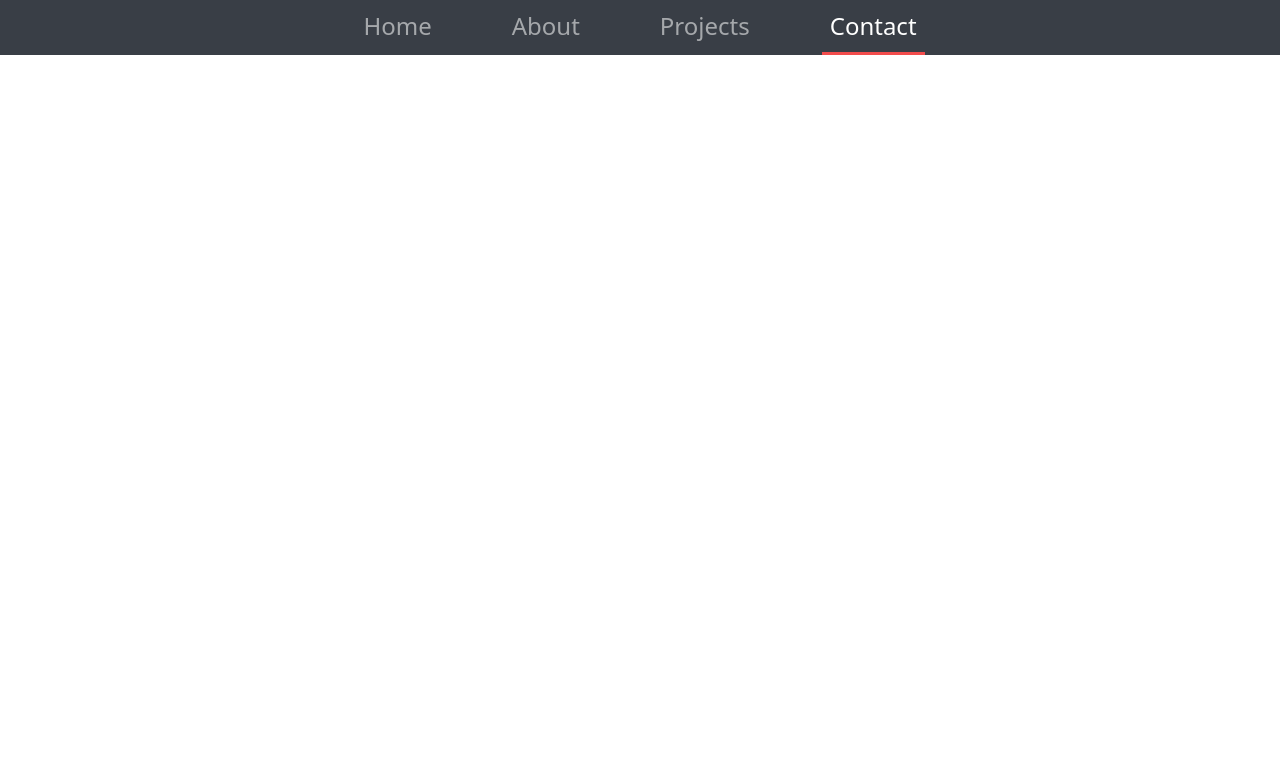
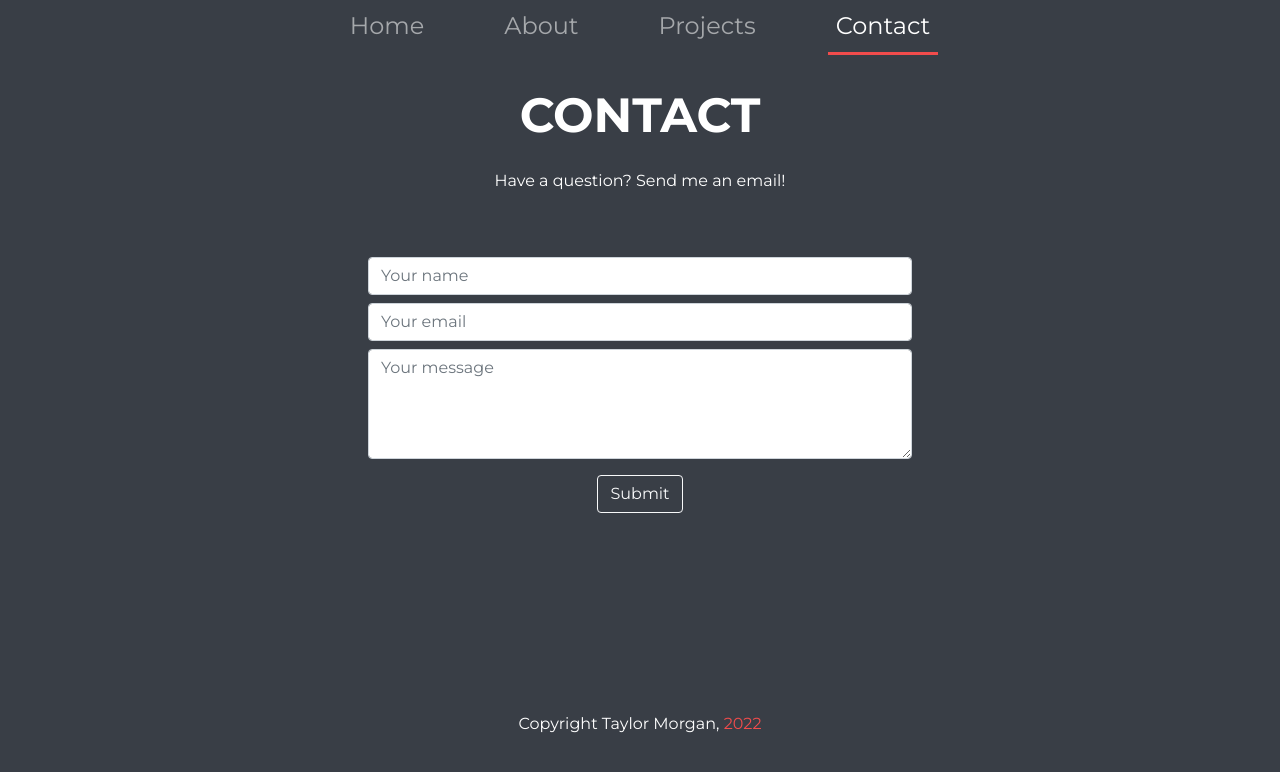
Before and after one commit to TaylorJMorgan/Portfolio-Website, a React (Create React App) app: page /Contact in a window 1280 px wide. Shown: the top 772 px of the page. Built offline with nearby package versions, Linux system fonts and the light colour scheme.

Commit message:
Add contact page and placeholder email form, add project page placeholder

```diff
--- a/public/index.html
+++ b/public/index.html
@@ -10,35 +10,15 @@
       content="Taylor Morgan Professional Website"
     />
     <link rel="apple-touch-icon" href="%PUBLIC_URL%/logo192.png" />
-    <!--
-      manifest.json provides metadata used when your web app is installed on a
-      user's mobile device or desktop. See https://developers.google.com/web/fundamentals/web-app-manifest/
-    -->
     <link rel="manifest" href="%PUBLIC_URL%/manifest.json" />
-    <!--
-      Notice the use of %PUBLIC_URL% in the tags above.
-      It will be replaced with the URL of the `public` folder during the build.
-      Only files inside the `public` folder can be referenced from the HTML.
-
-      Unlike "/favicon.ico" or "favicon.ico", "%PUBLIC_URL%/favicon.ico" will
-      work correctly both with client-side routing and a non-root public URL.
-      Learn how to configure a non-root public URL by running `npm run build`.
-    -->
+    <link rel="preconnect" href="https://fonts.googleapis.com">
+    <link rel="preconnect" href="https://fonts.gstatic.com" crossorigin>
+    <link href="https://fonts.googleapis.com/css2?family=Montserrat:wght@100;300;400;700;900&display=swap" rel="stylesheet">
     <title>Taylor Morgan</title>
   </head>
   <body>
     <noscript>You need to enable JavaScript to run this app.</noscript>
     <div id="root"></div>
-    <!--
-      This HTML file is a template.
-      If you open it directly in the browser, you will see an empty page.
-
-      You can add webfonts, meta tags, or analytics to this file.
-      The build step will place the bundled scripts into the <body> tag.
-
-      To begin the development, run `npm start` or `yarn start`.
-      To create a production bundle, use `npm run build` or `yarn build`.
-    -->
     <script src="https://cdn.jsdelivr.net/npm/bootstrap@5.2.0-beta1/dist/js/bootstrap.bundle.min.js" integrity="sha384-pprn3073KE6tl6bjs2QrFaJGz5/SUsLqktiwsUTF55Jfv3qYSDhgCecCxMW52nD2" crossorigin="anonymous"></script>
   </body>
 </html>
--- a/src/App.css
+++ b/src/App.css
@@ -1,3 +1,8 @@
+body {
+  font-family: 'Montserrat';
+  background-color: #f5f5f5;
+}
+
 .highlight {
   color: #F24C4C;
 }
@@ -6,13 +11,13 @@
   font-size: 32pt;
   text-align: center;
   color: #fff;
-  height: 100vh;
+  height: calc(100vh - 55px);
   width: 100vw;
   animation: slideIn 2s forwards;
 }
 
-.home-background {
-  height: 100vh;
+.page-background-dark {
+  height: calc(100vh - 55px);
   width: 100vw;
   background-color: #393E46;
 }
@@ -21,9 +26,9 @@
   margin-top: 20px;
 }
 
-.about-background {
+.page-background {
   background-color: #f5f5f5;
-  height: 100vh;
+  height: calc(100% - 55px);
   width: 100vw;
 }
 
@@ -31,9 +36,24 @@
   .home-banner {
     font-size: 16pt;
   }
-  .start-button {
+}
 
-  }
+.page-title {
+  font-size: 3rem;
+  text-align: center;
+  padding-top: 2rem;
+  padding-bottom: 1rem;
+  color: #393E46;
+  font-weight: 700;
+}
+
+.page-title-dark {
+  font-size: 3rem;
+  text-align: center;
+  padding-top: 2rem;
+  padding-bottom: 1rem;
+  color: #fff;
+  font-weight: 700;
 }
 
 @keyframes slideIn {
@@ -81,10 +101,28 @@
   margin-right: 0;
 }
 
-.hidden {
-  display: none;
+.footer {
+  text-align: center;
+  background-color:#393E46;
+  padding-top: 3rem;
+  padding-bottom: 2rem;
 }
 
-.visible {
+.footer-text {
+  font-size: 1rem;
+  color:#fff;
+}
 
+.inner-page {
+  height: calc(100vh - 55px - 136px);
 }
+
+
+.form-header {
+  color: #fff;
+  text-align: center;
+}
+
+.contact-form {
+  text-align: center;
+}
--- a/src/components/About.jsx
+++ b/src/components/About.jsx
@@ -11,9 +11,10 @@ function About() {
         <motion.div
             initial={{ y: -(window.innerHeight) }}
             animate={{ y: 0, transition: { duration: 0.5 } }}
-            exit={{ y: window.innerHeight, transition: { duration: 0.5 } }}
-            className='about-background'>
+            exit={{ y: -(window.innerHeight), transition: { duration: 0.5 } }}
+            className='page-background'>
             <section id='about'>
+                <h1 className='page-title'>ABOUT</h1>
                 <div className='row justify-content-center'>
                     <div className='d-flex col-sm-12 col-md-6 col-lg-5 align-items-stretch'>
                         <Card
--- a/src/components/Contact.jsx
+++ b/src/components/Contact.jsx
@@ -0,0 +1,34 @@
+import React from 'react';
+import { motion } from 'framer-motion';
+import Footer from './Footer';
+
+function Contact() {
+
+    return (
+        <motion.div
+            initial={{ y: -(window.innerHeight) }}
+            animate={{ y: 0, transition: { duration: 0.5 } }}
+            exit={{ y: -(window.innerHeight), transition: { duration: 0.5 } }}
+            className='page-background-dark'>
+            <div className='inner-page'>
+                <h1 className='page-title-dark'>CONTACT</h1>
+
+                <p className='form-header'>Have a question? Send me an email!</p>
+                <div className='d-flex align-items-center justify-content-center'>
+                    <form className='w-50' action="/" method="post">
+                        <div className='contact-form m-5'>
+                            <input type='text' className='form-control my-2' placeholder='Your name' />
+                            <input type='email' className='form-control my-2' placeholder='Your email' />
+                            <textarea className='form-control my-2' placeholder='Your message' rows='4' />
+                            <button className='btn btn-md btn-outline-light my-2'>Submit</button>
+                        </div>
+                    </form>
+                </div>
+
+            </div>
+            <Footer />
+        </motion.div>
+    )
+}
+
+export default Contact;
--- /dev/null
+++ b/src/components/Footer.jsx
@@ -0,0 +1,14 @@
+import React from 'react';
+
+function Footer() {
+
+    const currentYear = new Date().getFullYear();
+
+    return (
+        <div className='footer'>
+            <p className='footer-text'>Copyright Taylor Morgan, <span className='highlight'>{currentYear}</span></p>
+        </div>
+    )
+}
+
+export default Footer;
--- a/src/components/Home.jsx
+++ b/src/components/Home.jsx
@@ -8,9 +8,8 @@ function Home() {
         <motion.div
             initial={{ y: -(window.innerHeight) }}
             animate={{ y: 0, transition: { duration: 0.5 } }}
-            exit={{ y: window.innerHeight, transition: { duration: 0.5 } }}
-            className='home-background'>
-            <section id='home'>
+            exit={{ y: -(window.innerHeight), transition: { duration: 0.5 } }}
+            className='page-background-dark'>
             <div className='flex row home-banner align-items-center'>
                 <div className='col'>
                     Hello, I'm&nbsp;
@@ -28,7 +27,6 @@ function Home() {
                     </NavLink>
                 </div>
             </div>
-            </section>
         </motion.div>
 
 
--- a/src/components/Main.jsx
+++ b/src/components/Main.jsx
@@ -1,8 +1,10 @@
-import React, { useState } from 'react';
+import React from 'react';
 import { Route, Routes, useLocation } from 'react-router-dom';
 import Home from './Home';
 import Navbar from './Navbar';
 import About from './About';
+import Projects from './Projects';
+import Contact from './Contact';
 import { AnimatePresence } from 'framer-motion';
 
 function Main(props) {
@@ -17,6 +19,8 @@ function Main(props) {
                     <Routes location={location} key={location.pathname}>
                         <Route path='/' element={<Home />} />
                         <Route path='/About' element={<About />} />
+                        <Route path='/Projects' element={<Projects />} />
+                        <Route path='/Contact' element={<Contact />} />
                     </Routes>
                 </AnimatePresence>
             </div>
--- a/src/components/Projects.jsx
+++ b/src/components/Projects.jsx
@@ -0,0 +1,11 @@
+import React from 'react';
+
+function Projects() {
+    return (
+        <div>
+
+        </div>
+    )
+}
+
+export default Projects;
```
Lines whose indentation alone changed are shown as unchanged.
